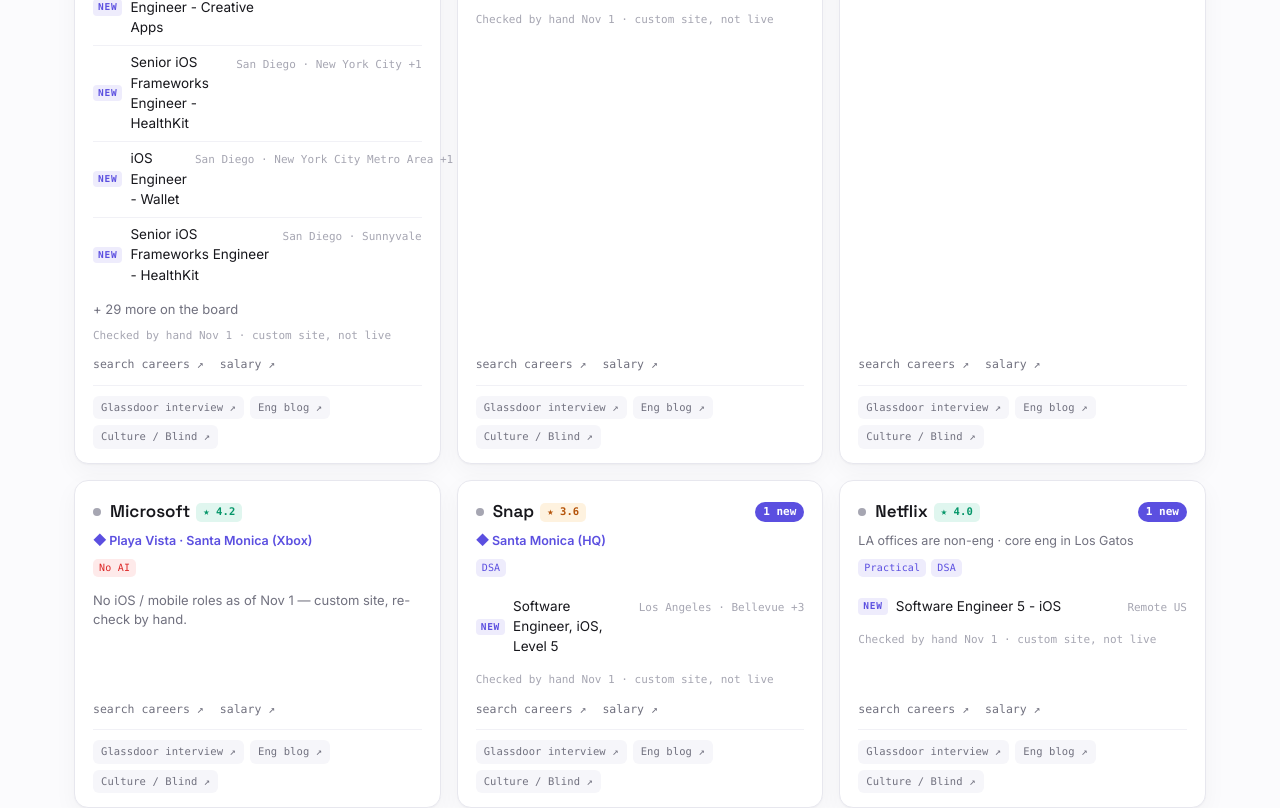
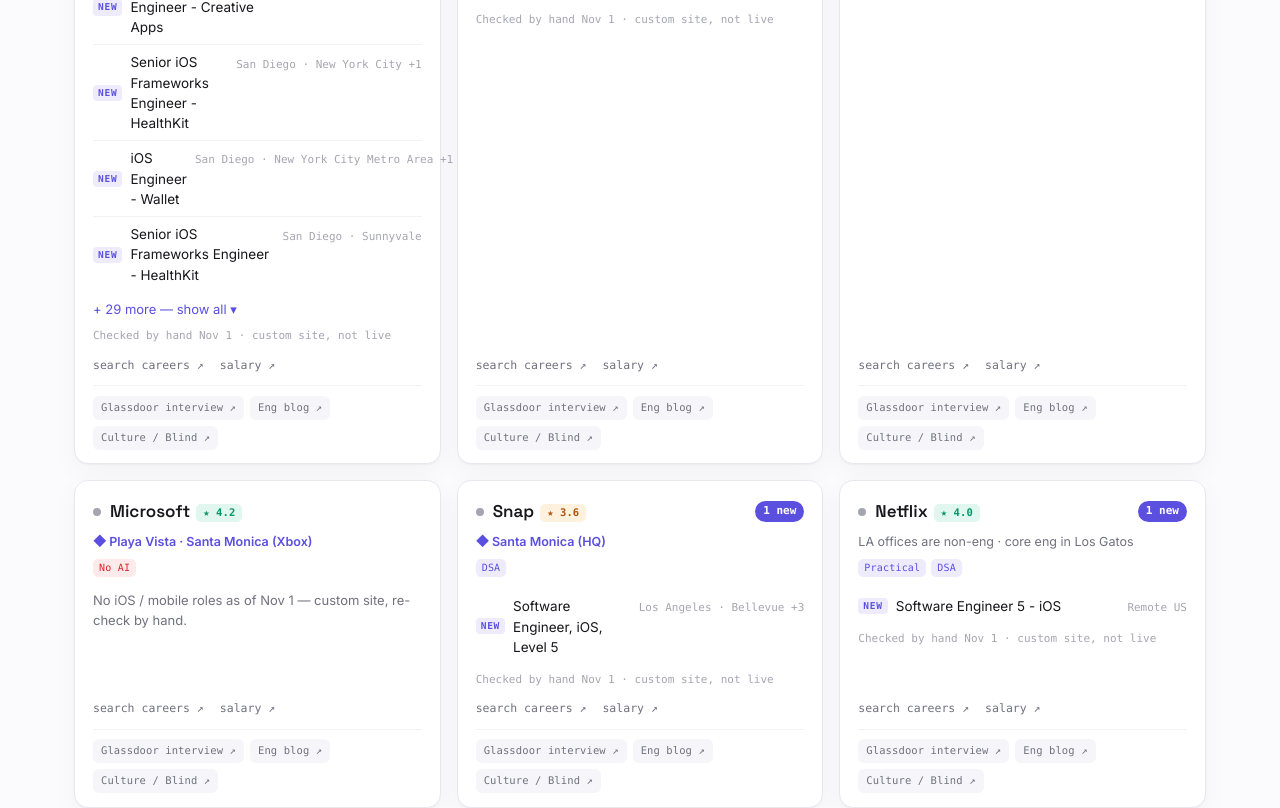
Before and after one commit to bpdabrowski/ios-job-dashboard, a plain HTML site: page index.html in a window 1280 px wide. Shown: the part 4643-5451 px from the top of the page. Drawn offline with Linux system fonts and the light colour scheme; no server answers.

Commit message:
Add files via upload

```diff
--- a/index.html
+++ b/index.html
@@ -325,6 +325,11 @@
     color: var(--muted);
     margin: 2px 0 0;
   }
+  .card__more {
+    margin-top: 8px; padding: 0; border: 0; background: none; cursor: pointer;
+    font: inherit; font-size: 13px; color: var(--accent);
+  }
+  .card__more:hover { text-decoration: underline; }
   .card__snap { margin-top: 8px; font-size: 11px; color: var(--faint); font-family: var(--mono); }
 
   .card__foot {
@@ -809,6 +814,7 @@
 let activeFormat = "any";
 let activeAI = "any";
 const results = {}; // name -> {status, jobs, error}
+const expanded = new Set(); // card names showing every role
 
 const $ = id => document.getElementById(id);
 const grid = $("grid");
@@ -911,7 +917,8 @@
   }
   const ul = document.createElement("ul");
   ul.className = "roles";
-  jobs.slice(0, 8).forEach(j => {
+  const showAll = expanded.has(c.name);
+  jobs.slice(0, showAll ? jobs.length : 8).forEach(j => {
     const isNew = !seen.has(c.name + ":" + j.id);
     const li = document.createElement("li");
     li.className = "role";
@@ -924,10 +931,15 @@
   body.innerHTML = "";
   body.appendChild(ul);
   if (jobs.length > 8){
-    const more = document.createElement("p");
-    more.className = "card__msg";
-    more.style.marginTop = "8px";
-    more.textContent = `+ ${jobs.length - 8} more on the board`;
+    const more = document.createElement("button");
+    more.type = "button";
+    more.className = "card__more";
+    more.textContent = showAll ? "Show fewer ▴" : `+ ${jobs.length - 8} more — show all ▾`;
+    more.setAttribute("aria-expanded", String(showAll));
+    more.addEventListener("click", () => {
+      if (expanded.has(c.name)) expanded.delete(c.name); else expanded.add(c.name);
+      renderCardResult(c);
+    });
     body.appendChild(more);
   }
   if (snapNote) body.insertAdjacentHTML("beforeend", snapNote);
```
